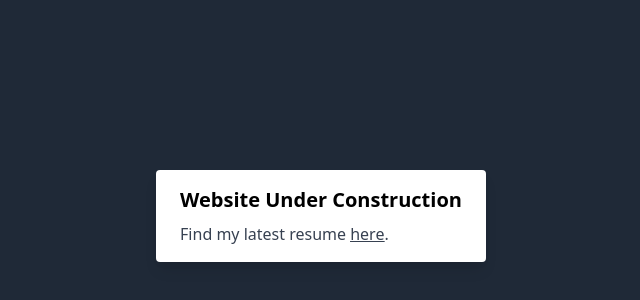
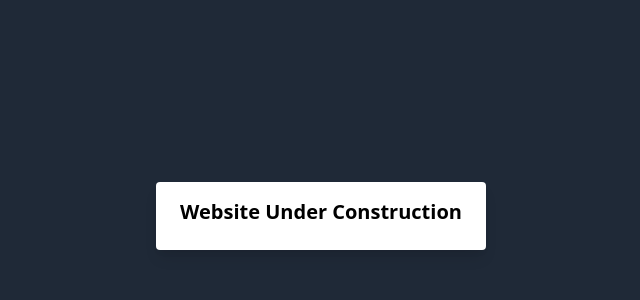
Before and after one commit to dev-nathan-r/dev-nathan-r.github.io, a plain HTML site: page index.html in a window 1280 px wide. Shown: the part 184-484 px from the top of the page, without its empty margins (319-959 px from the left). Drawn offline with nearby package versions, Linux system fonts and the light colour scheme.

Commit message:
Update index.html

```diff
--- a/index.html
+++ b/index.html
@@ -27,9 +27,9 @@
             <!-- <img class="w-full" src="/img/card-top.jpg" alt="Sunset in the mountains"> -->
             <div class="px-6 py-4">
               <div class="font-bold text-xl mb-2">Website Under Construction</div>
-              <p class="text-gray-700 text-base">
+<!--               <p class="text-gray-700 text-base">
                 Find my latest resume <u><a href="/resume.pdf">here</a></u>.
-              </p>
+              </p> -->
             </div>
         </div>
     </div>
```
